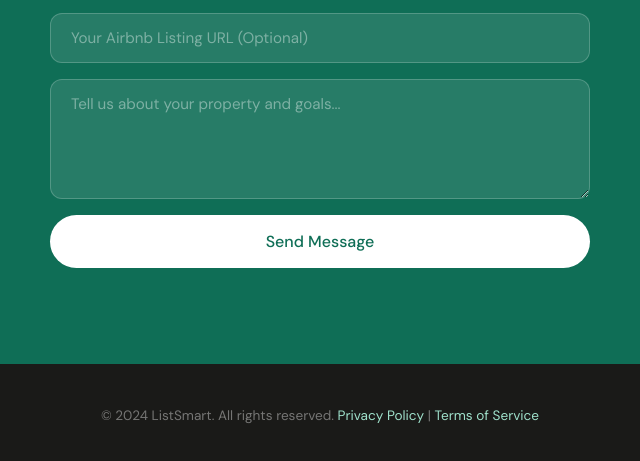
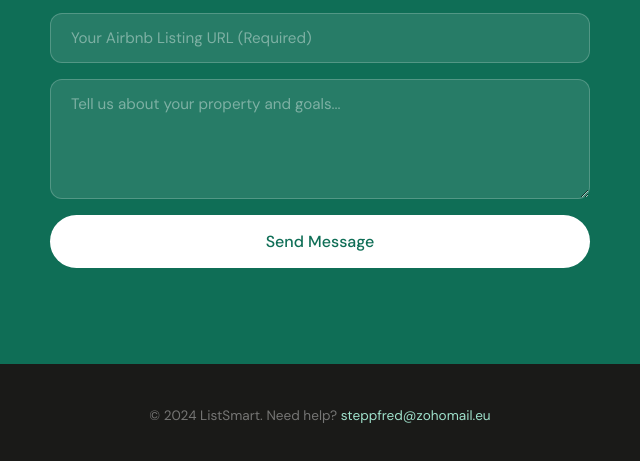
Before and after one commit to steppfred/listsmart, a website: page index.html in a window 1280 px wide. Shown: the part 6081-6542 px from the top of the page, 320-960 px from the left. Drawn offline with nearby package versions, Linux system fonts and the light colour scheme; a web font is replaced by a local one.

Commit message:
Update index.html

```diff
--- a/index.html
+++ b/index.html
@@ -469,14 +469,14 @@ section{padding:6rem 2rem}
           <input type="text" name="name" placeholder="Your Name" required>
           <input type="email" name="email" placeholder="Your Email" required>
         </div>
-        <select name="service" required>
+        <select name="serviceType" required>
           <option value="" disabled selected>Select a Service</option>
           <option value="audit">Listing Audit (€97)</option>
           <option value="full">Full Optimization (€347)</option>
           <option value="growth">Growth Plan (€149/mo)</option>
           <option value="other">Other Inquiry</option>
         </select>
-        <input type="text" name="listing_url" placeholder="Your Airbnb Listing URL (Optional)">
+        <input type="text" name="url" placeholder="Your Airbnb Listing URL (Required)" required>
         <textarea name="message" placeholder="Tell us about your property and goals..." required></textarea>
         <button type="submit" class="btn-submit">Send Message</button>
       </form>
@@ -484,7 +484,7 @@ section{padding:6rem 2rem}
   </section>
 
   <footer class="home-footer">
-    <p>&copy; 2024 ListSmart. All rights reserved. <a href="#">Privacy Policy</a> | <a href="#">Terms of Service</a></p>
+    <p>&copy; 2024 ListSmart. Need help? <a href="mailto:steppfred@zohomail.eu" style="color:var(--teal-m)">steppfred@zohomail.eu</a></p>
   </footer>
 </div>
 
@@ -623,7 +623,7 @@ section{padding:6rem 2rem}
     </div>
 
     <div class="audit-footer">
-      <p>&copy; 2024 ListSmart. Need help? <a href="mailto:hello@listsmart.io">hello@listsmart.io</a></p>
+      <p>&copy; 2024 ListSmart. Need help? <a href="mailto:steppfred@zohomail.eu">steppfred@zohomail.eu</a></p>
     </div>
   </div>
 </div>
@@ -658,7 +658,6 @@ async function submitRequest(form) {
     submitBtn.innerText = "Sending...";
     submitBtn.disabled = true;
 
-    // We use /api/audit because that's where the backend listens for submissions
     const response = await fetch('/api/audit', {
       method: 'POST',
       headers: { 'Content-Type': 'application/json' },
@@ -672,7 +671,7 @@ async function submitRequest(form) {
       throw new Error("Failed to send");
     }
   } catch (err) {
-    alert("Sorry, there was an error sending your message. Please try again or email us directly at hello@listsmart.io");
+    alert("Sorry, there was an error sending your message. Please try again or email us directly at steppfred@zohomail.eu");
   } finally {
     submitBtn.innerText = originalText;
     submitBtn.disabled = false;
```
